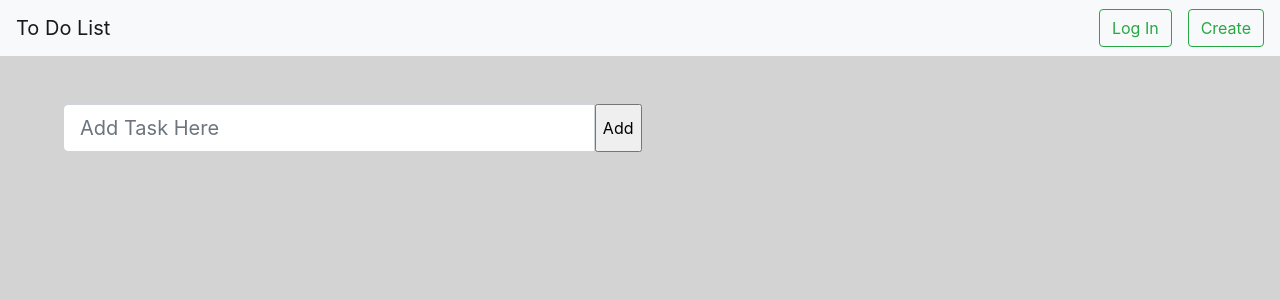
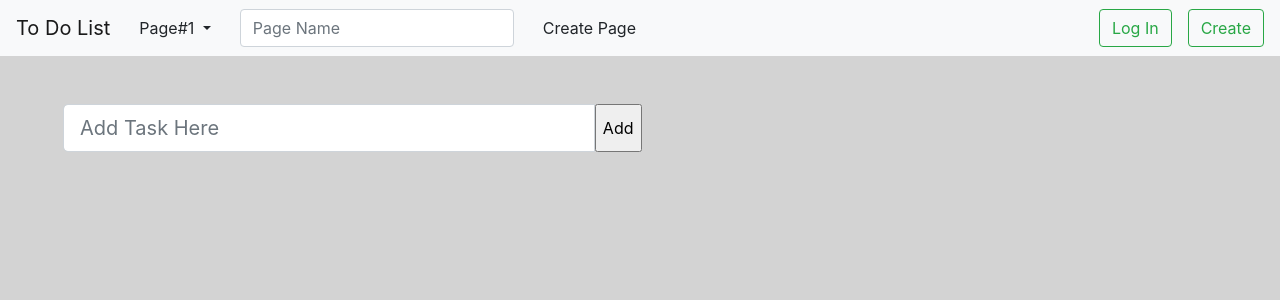
Before and after one commit to wingtatonfire/to-do-list-website, a Flask app: page / in a window 1280 px wide; the page is wider, and only the part inside the window is pictured. Shown: the top 300 px of that part. Run offline with Flask 3, Linux system fonts and the light colour scheme; data comes from the database, SQL or seed files in the repository; data that the repository does not hold is empty; some libraries are stand-ins or nearby versions.

Commit message:
adding the page function

```diff
--- a/main.py
+++ b/main.py
@@ -14,11 +14,14 @@ import random
 
 login_manager = LoginManager()
 
+
 def guess_or_not(user):
     if "@" not in user.email:
         return True
     else:
         return False
+
+
 def convert(string):
     li = list(string.split(", "))
     return li
@@ -29,7 +32,6 @@ class Base(DeclarativeBase):
 
 
 db = SQLAlchemy(model_class=Base)
-
 app = Flask(__name__)
 app.jinja_env.globals.update(convert=convert)
 login_manager.init_app(app)
@@ -51,7 +53,8 @@ class Task(db.Model):
     small_task: Mapped[str] = mapped_column(nullable=True)
     user_id: Mapped[int] = mapped_column(ForeignKey("user_table.id"))
     user: Mapped["User"] = relationship(back_populates="tasks")
-
+    page_id: Mapped[int] = mapped_column(ForeignKey("page_table.id"))
+    page: Mapped["Pages"] = relationship(back_populates="tasks")
 
 
 class DoneTask(db.Model):
@@ -59,6 +62,8 @@ class DoneTask(db.Model):
     done_task: Mapped[str] = mapped_column(unique=True)
     user_id: Mapped[int] = mapped_column(ForeignKey("user_table.id"))
     user: Mapped["User"] = relationship(back_populates="done_tasks")
+    page_id: Mapped[int] = mapped_column(ForeignKey("page_table.id"))
+    page: Mapped["Pages"] = relationship(back_populates="done_tasks")
 
 
 class User(UserMixin, db.Model):
@@ -68,7 +73,17 @@ class User(UserMixin, db.Model):
     password: Mapped[str] = mapped_column(String(100))
     tasks: Mapped[List["Task"]] = relationship(back_populates="user")
     done_tasks: Mapped[List["DoneTask"]] = relationship(back_populates="user")
+    page: Mapped[List["Pages"]] = relationship(back_populates="user")
 
+
+class Pages(db.Model):
+    __tablename__ = "page_table"
+    id: Mapped[int] = mapped_column(Integer, primary_key=True)
+    name: Mapped[str] = mapped_column(String(50), default="#page1")
+    user_id: Mapped[int] = mapped_column(ForeignKey("user_table.id"))
+    user: Mapped["User"] = relationship(back_populates="page")
+    tasks: Mapped[List["Task"]] = relationship(back_populates="page")
+    done_tasks: Mapped[List["DoneTask"]] = relationship(back_populates="page")
 
 
 with app.app_context():
@@ -95,9 +110,15 @@ def home():
     user = flask_login.current_user
     tasks = db.session.execute(db.select(Task).filter_by(user=user)).scalars()
     done_tasks = db.session.execute(db.select(DoneTask).filter_by(user=user)).scalars().all()
+    pages = db.session.execute(db.select(Pages).filter_by(user=user)).scalars().all()
+    if not pages:
+        page = Pages(user=user)
+        db.session.add(page)
+        db.session.commit()
+
 
     return render_template("index.html", tasks=tasks, done_tasks=done_tasks, user=user,
-                           is_guest=guess_or_not(user))
+                           is_guest=guess_or_not(user), pages=pages)
 
 
 @app.route("/add_small_task/<task_picked>", methods=['GET', 'POST'])
@@ -215,12 +236,26 @@ def create():
         return redirect(url_for('home'))
     return render_template("create.html", user=flask_login.current_user, is_guest=is_guest)
 
-
 @app.route("/logout", methods=['GET', 'POST'])
 def logout():
     flask_login.logout_user()
-
     return redirect(url_for("home"))
 
 
+
+@app.route("/create_page", methods=['GET', 'POST'])
+def create_page():
+    if request.method == "POST":
+        user = flask_login.current_user
+        name = request.form.get("page_name")
+        page = Pages(name=name,
+                     user=user)
+        result = db.session.execute(db.select(Pages).filter_by(user=user, name=name)).scalar()
+        if not result:
+            db.session.add(page)
+            db.session.commit()
+        else:
+            flash("Page name already existed.")
+    return redirect(url_for("home"))
+
 app.run(debug=True)
--- a/templates/base.html
+++ b/templates/base.html
@@ -9,12 +9,14 @@
 
 </head>
 <body>
+
 <nav class="navbar navbar-expand-lg navbar-light bg-light">
     <a class="navbar-brand" href="{{ url_for('home') }}">To Do List</a>
     <button class="navbar-toggler" type="button" data-toggle="collapse" data-target="#navbarSupportedContent"
             aria-controls="navbarSupportedContent" aria-expanded="false" aria-label="Toggle navigation">
         <span class="navbar-toggler-icon"></span>
     </button>
+    {% block page_name %}{% endblock %}
 
     <div class="collapse navbar-collapse" id="navbarSupportedContent">
         <ul class="navbar-nav mr-auto">
--- a/templates/index.html
+++ b/templates/index.html
@@ -1,5 +1,36 @@
 {% extends "base.html" %}
+{% block page_name %}
+<div class="dropdown">
+  <button class="btn btn-light dropdown-toggle" type="button" id="dropdownMenuButton" data-toggle="dropdown" aria-haspopup="true" aria-expanded="false">
+      Page#1
+  </button>
+  <div class="dropdown-menu" aria-labelledby="dropdownMenuButton">
+          {% for page in pages %}
+    <a class="dropdown-item" href="#">{{ page.name }}</a>
+      {% endfor %}
+  </div>
+</div>
+<form class="form-inline" action="{{ url_for('create_page') }}" method='post'>
+  <div class="form-group mx-sm-3">
+    <input type="text" class="form-control" id="inputPassword2" placeholder="Page Name" name="page_name">
+  </div>
+  <button type="submit" class="btn btn-light">Create Page</button>
+</form>
+
+{% endblock %}
+
 {% block content %}
+{% with messages = get_flashed_messages() %}
+  {% if messages %}
+<div class="mt-3">
+    <ul class=flashes>
+    {% for message in messages %}
+      <p>{{ message }}</p>
+    {% endfor %}
+    </ul>
+  {% endif %}
+{% endwith %}
+    </div>
 <div class="container-fluid ml-5 mt-5">
     <div class="row mr-5">
         <div class="col">
```
